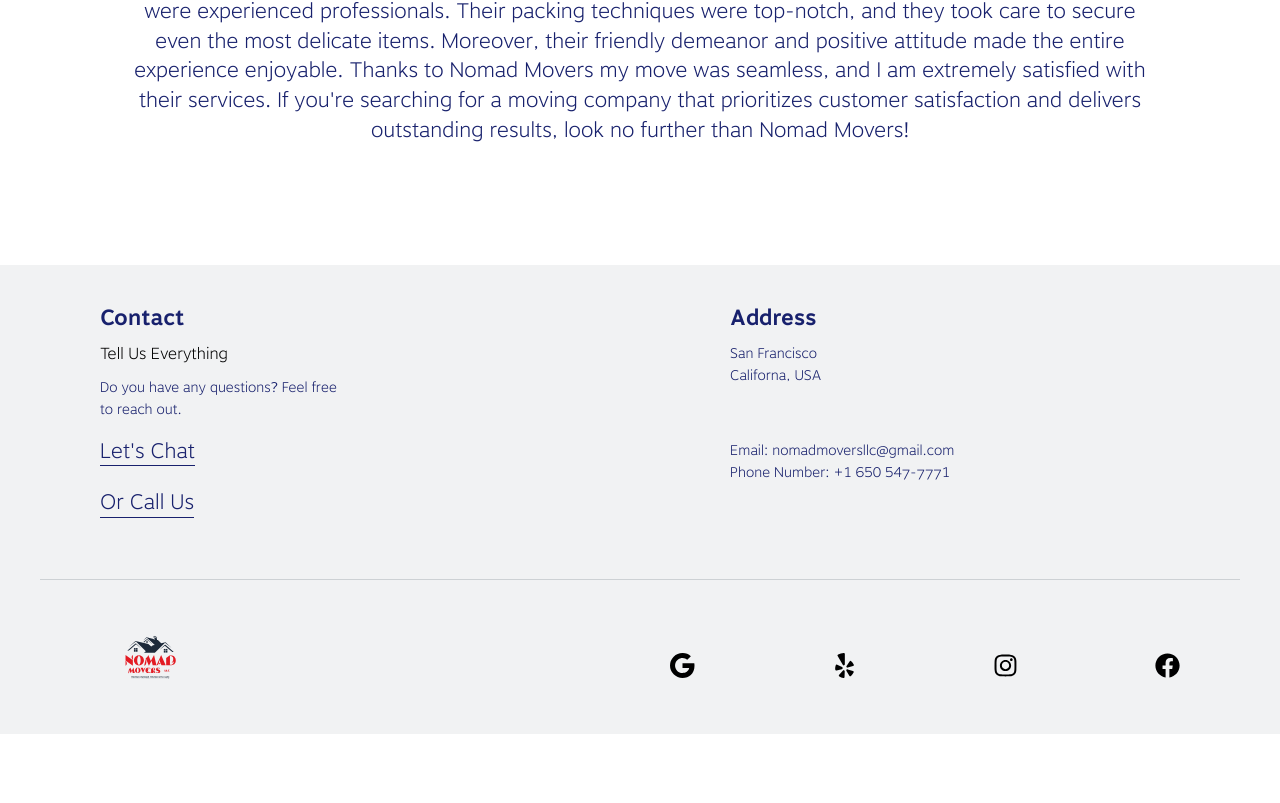
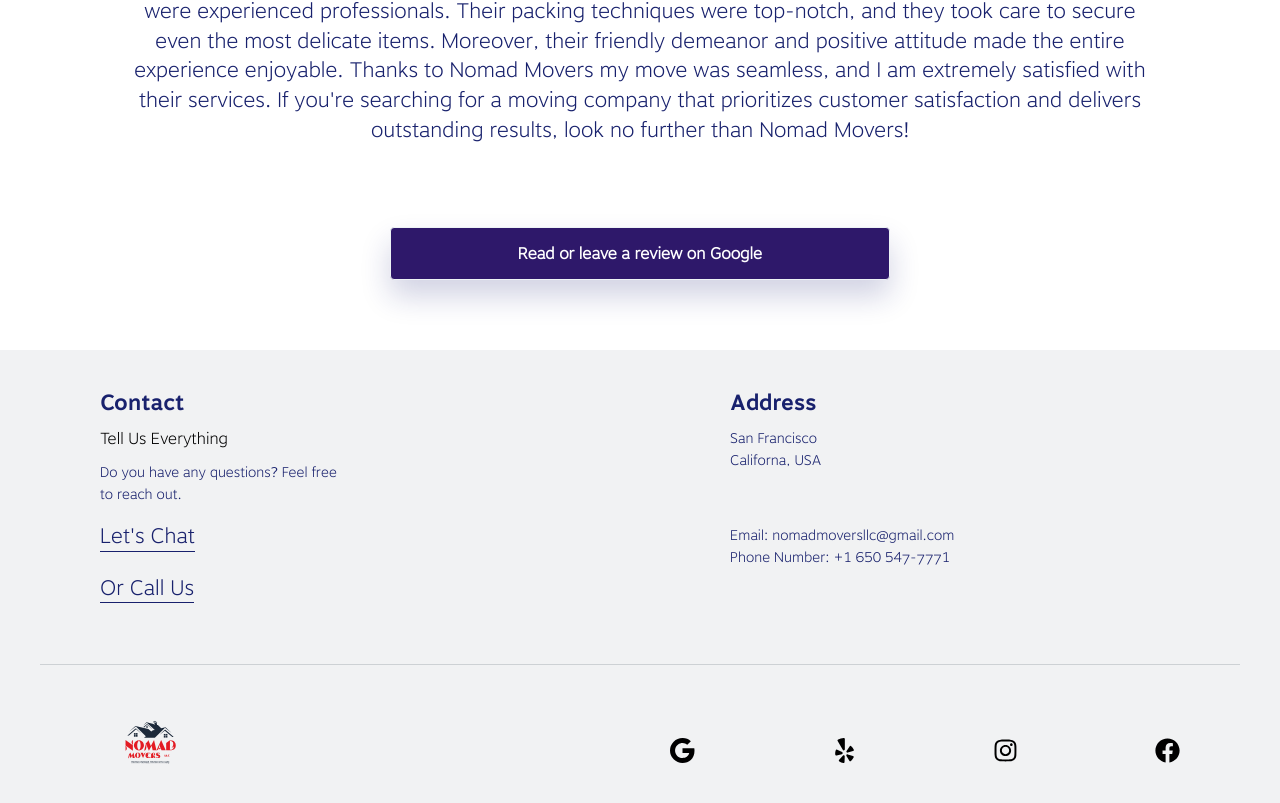
Before and after one commit to lenzoface/nomadMovers, a React (Create React App) app: page /reviews in a window 1280 px wide. Shown: the part 1732-2535 px from the top of the page. Before the commit the page ends 2466 px from the top, so only its background shows below. Built offline with nearby package versions, Linux system fonts and the light colour scheme.

Commit message:
Google Reviews Button added

```diff
--- a/src/pages/Reviews/reviews.tsx
+++ b/src/pages/Reviews/reviews.tsx
@@ -1,5 +1,5 @@
 import { ReviewsSection, Content, ContentWrapper } from "./styles";
-// import { Button } from "../../common/Button";
+import { Button } from "../../common/Button";
 
 const Reviews = () => {
   return (
@@ -85,10 +85,10 @@ const Reviews = () => {
             </Content>
           </div>
         </div>
-        {/* <Button>
-          <a href="https://www.google.com/maps/place/Davidson+Moving+and+Storage/@37.823121,-122.368933,17z/data=!3m1!5s0x8085803267432993:0x8f26db6187afe3d2!4m8!3m7!1s0x895d986157053679:0x862d74e571769a32!8m2!3d37.823121!4d-122.368933!9m1!1b1!16s%2Fg%2F11ks2xhsbn?entry=ttu" style={{ color: "#FFFFFF"}} target="_blank" rel="noreferrer">Read or leave a review on Google</a>
+        <Button>
+          <a href="https://www.google.com/maps/place/Nomad+Movers/@37.7287117,-122.4687717,17z/data=!4m8!3m7!1s0x886dc48d48e24447:0xc28a89e5028eca50!8m2!3d37.7287117!4d-122.4687717!9m1!1b1!16s%2Fg%2F11ldk9d6zg?entry=ttu" style={{ color: "#FFFFFF"}} target="_blank" rel="noreferrer">Read or leave a review on Google</a>
         </Button>
-        <br /><br /> */}
+        <br /><br />
       </ContentWrapper>
     </ReviewsSection>
   );
```
